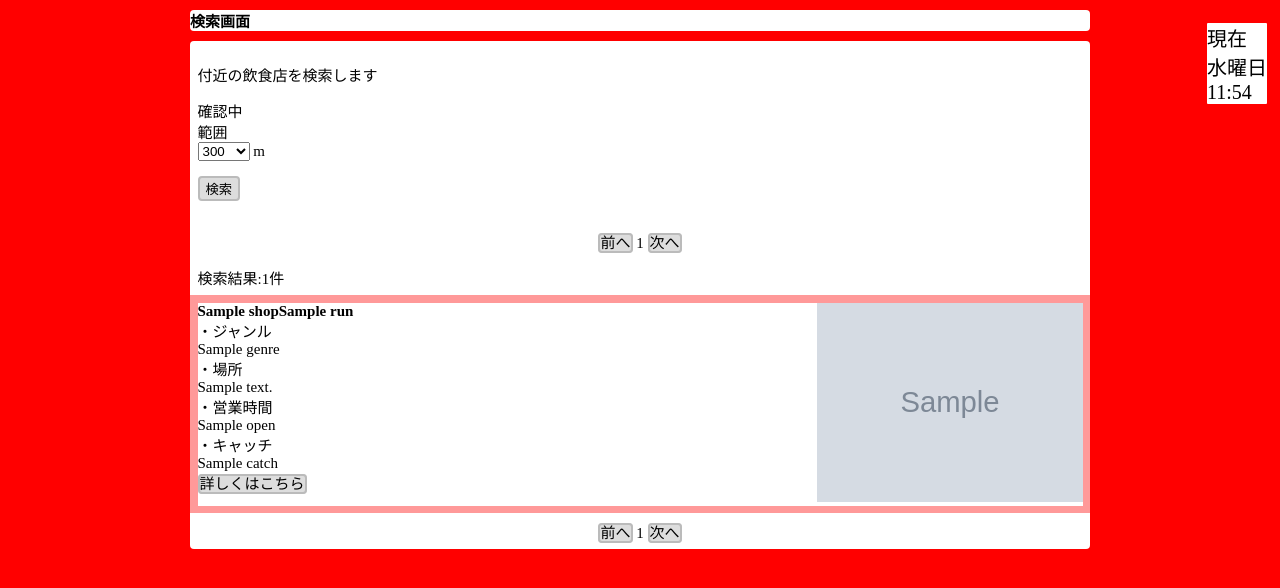
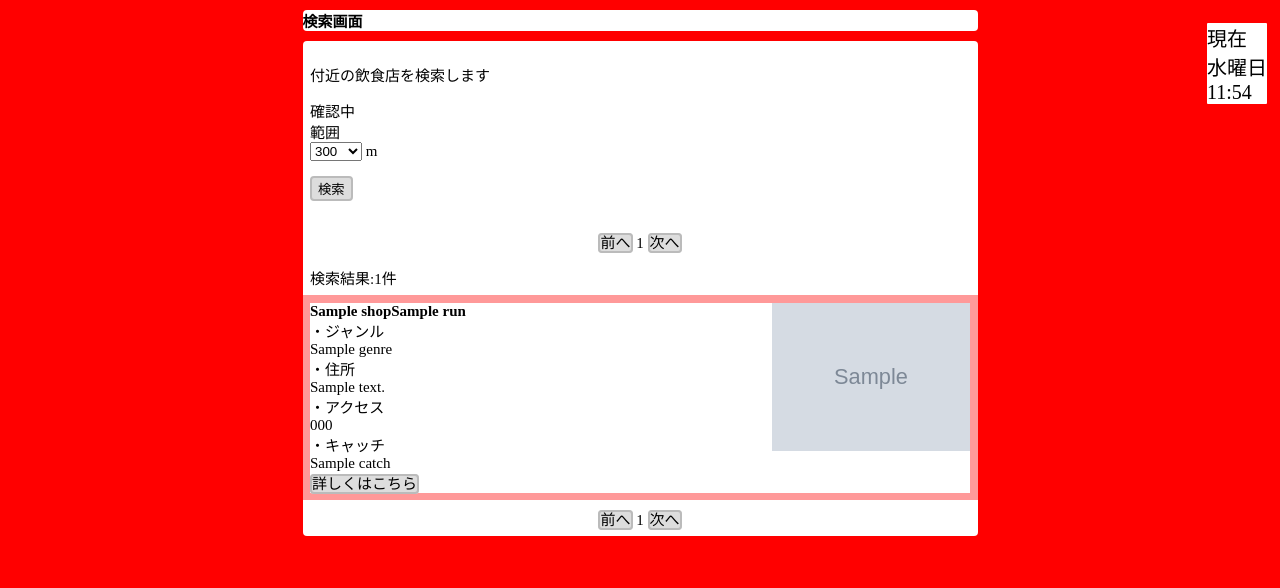
Before and after one commit to tatsuyanishimura/gourmet, a Flask app: template templates/index.html in a window 1280 px wide. Shown: the top 588 px of the page. Run offline with Flask 2, Linux system fonts and the light colour scheme; the template is opened without the code that fills it: most values are stand-ins (such as "Sample title", 1, 10 or a date in 2020); grey boxes marked "Sample" are stand-in pictures.

Commit message:
htmlの調整

```diff
--- a/static/css/index.css
+++ b/static/css/index.css
@@ -7,7 +7,7 @@
 }
 
 .shop {
-    max-width: 60em;
+    max-width: 45em;
     min-width: 30em;
     letter-spacing: -1em;
     white-space: nowrap;
--- a/static/css/layout.css
+++ b/static/css/layout.css
@@ -18,14 +18,14 @@ html{
     border-radius: 4px;
     background-color: #FFFFFF;
     font-size: 1.5em;
-    max-width: 60em;
+    max-width: 45em;
     min-width: 30em;
     margin-left: auto;
     margin-right: auto;
 }
 
 .level-2{
-    max-width: 60em;
+    max-width: 45em;
     min-width: 30em;
     padding: 0.5em;
 }
--- a/templates/index.html
+++ b/templates/index.html
@@ -50,8 +50,8 @@
         <div class="shop-info">
             <strong>{{shop.name}}{{shop.run}}</strong>
             <div>・ジャンル<br>{{shop.genre}}</div>
-            <div>・場所<br>{{shop.address}}</div>
-            <div>・営業時間<br>{{shop.open|safe}}</div>
+            <div>・住所<br>{{shop.address}}</div>
+            <div>・アクセス<br>{{shop.mobile_access}}</div>
             <div>・キャッチ<br>{{shop.catch}}</div>
             <a class="button" href="{{url_for('det_act')}}?number={{ns.cnt}}">詳しくはこちら</a>
         </div>
```
Also changed, not shown: 簡易仕様書.md (+3 -2 lines), getdata.py (line endings or trailing spaces).
